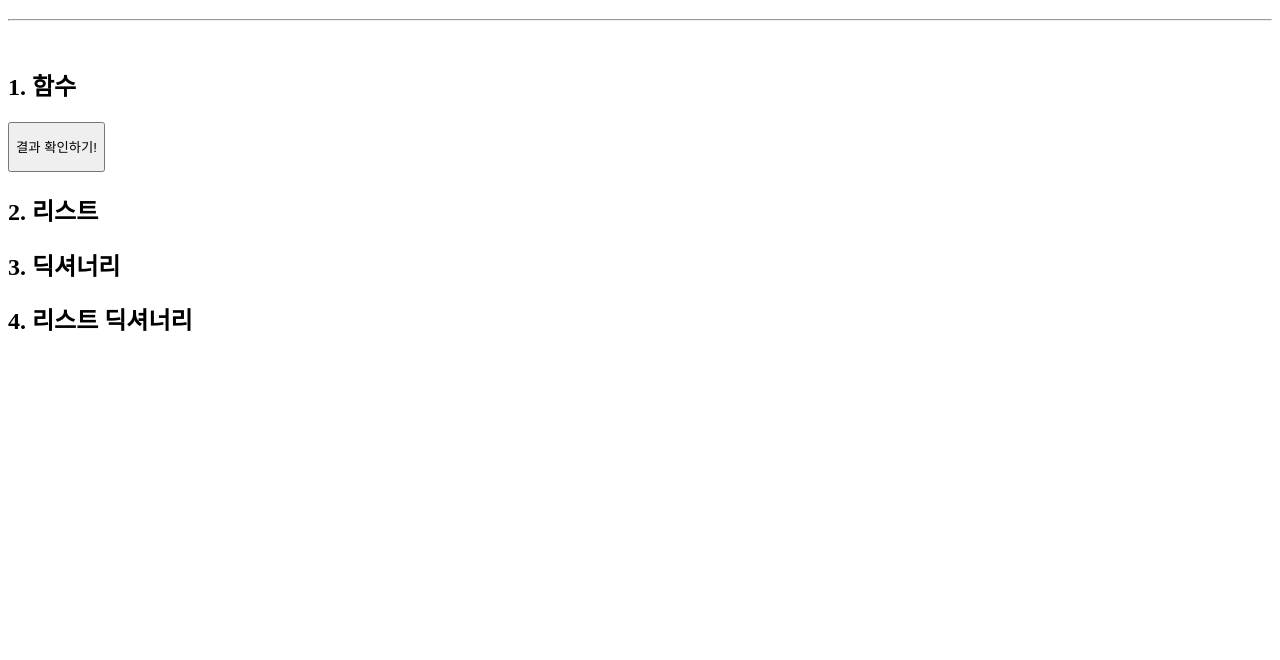
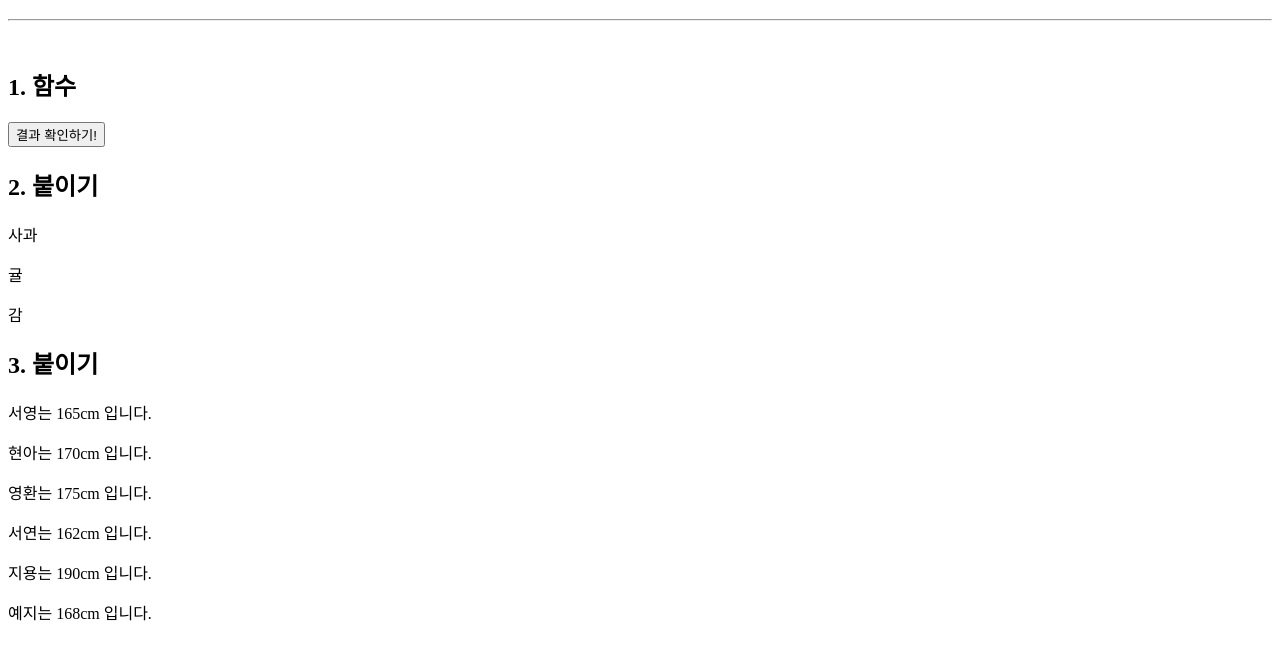
Before and after one commit to Joo-Veloper/CAMP, a plain HTML site: page prac.html in a window 1280 px wide. Both pictures are taken after a click on the button "결과 확인하기!". Shown: the part 70-730 px from the top of the page. Drawn offline with nearby package versions, Linux system fonts and the light colour scheme.

Commit message:
Update prac.html

```diff
--- a/prac.html
+++ b/prac.html
@@ -5,28 +5,34 @@
     <title>자바스크립트 문법 연습하기!</title>
     <script src="https://ajax.googleapis.com/ajax/libs/jquery/3.4.1/jquery.min.js"></script>
 </head>
-<style>
-    .button-part {
-        display: flex;
-        height: 50px;
-    }
-</style>
 <script>
     function checkResult() {
-        // list 자료형
-        // let a = ['사과', '배', '감', '귤']
-        // $('#q1').text('a[2]');
+        // let fruits = ['사과', '배', '감', '귤', '수박']
 
-        // Dictionary 자료형
-        // let b = {'name' : '영수','age' : 30}
-        // $('#q1').text('a[2]');
+        // let people = [
+        //     { 'name': '서영', 'age': 24 },
+        //     { 'name': '현아', 'age': 30 },
+        //     { 'name': '영환', 'age': 12 },
+        //     { 'name': '서연', 'age': 15 },
+        //     { 'name': '지용', 'age': 18 },
+        //     { 'name': '예지', 'age': 36 }
+        // ]
+        let people = [
+            { 'name': '서영', 'height': 165 },
+            { 'name': '현아', 'height': 170 },
+            { 'name': '영환', 'height': 175 },
+            { 'name': '서연', 'height': 162 },
+            { 'name': '지용', 'height': 190 },
+            { 'name': '예지', 'height': 168 }
+        ]
+        $('#q2').empty();
 
-        // list Dictionary 자료형
-        // let c = [
-        //     { 'name': '영수', 'age': 30 },
-        //     { 'name': '철수', 'age': 35 }
-        // ]
-        // $('#q1').text('a[name]');
+        people.forEach(a => {
+            let name = a['name'];
+            let height = a['height'];
+            let temp_html = `<p>${name}는 ${height}cm 입니다.</p>`;
+            $('#q2').append(temp_html);
+        });
 
     }
 </script>
@@ -42,16 +48,20 @@
         <button onclick="checkResult()">결과 확인하기!</button>
     </div>
     <div class="list-part">
-        <h2>2. 리스트</h2>
-        <div id="q1"></div>
+        <h2>2. 붙이기</h2>
+        <div id="q1">
+            <p>사과</p>
+            <p>귤</p>
+            <p>감</p>
+        </div>
     </div>
-    <div class="dict-part">
-        <h2>3. 딕셔너리</h2>
-        <div id="q2"></div>
-    </div>
-    <div>
-        <h2>4. 리스트 딕셔너리</h2>
-        <div id="q3"></div>
+    <div class="list-part">
+        <h2>3. 붙이기</h2>
+        <div id="q2">
+            <p>영수는 24살입니다.</p>
+            <p>세종은 30살입니다.</p>
+            <p>수영은 20살입니다.</p>
+        </div>
     </div>
 </body>
 
```
